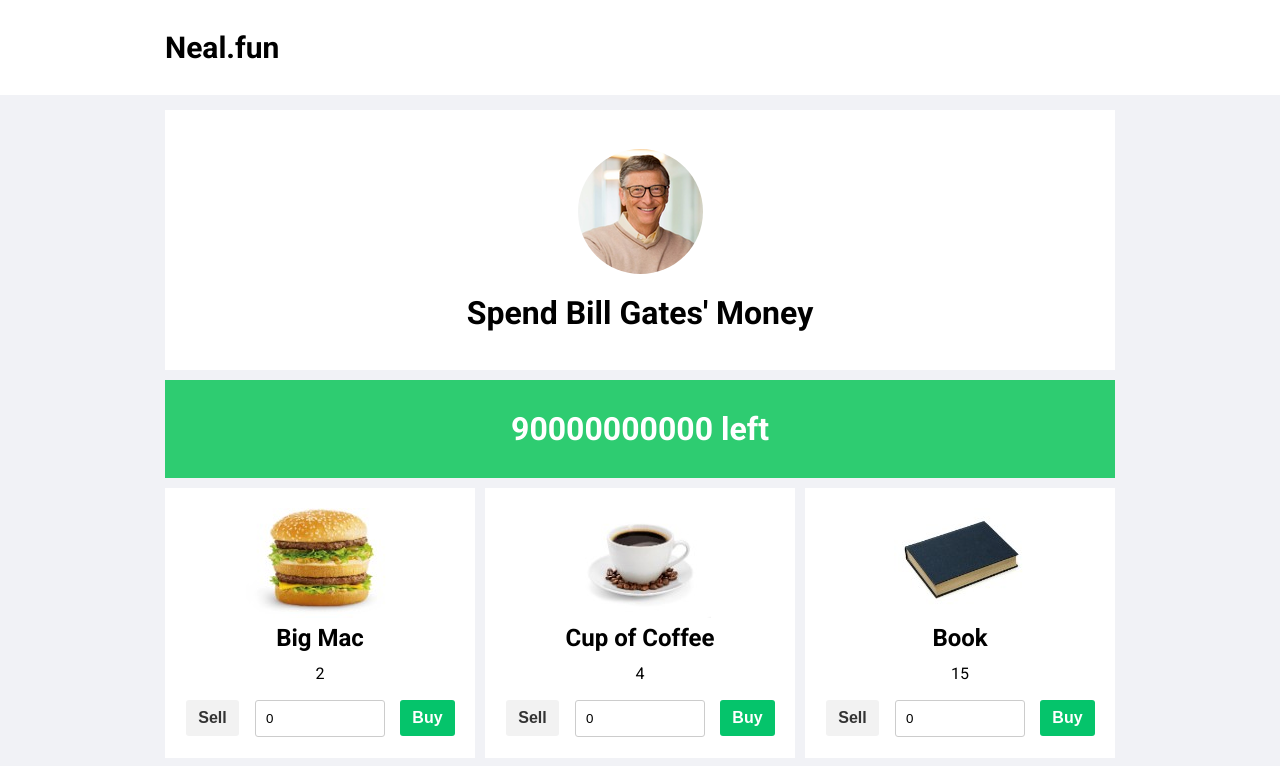
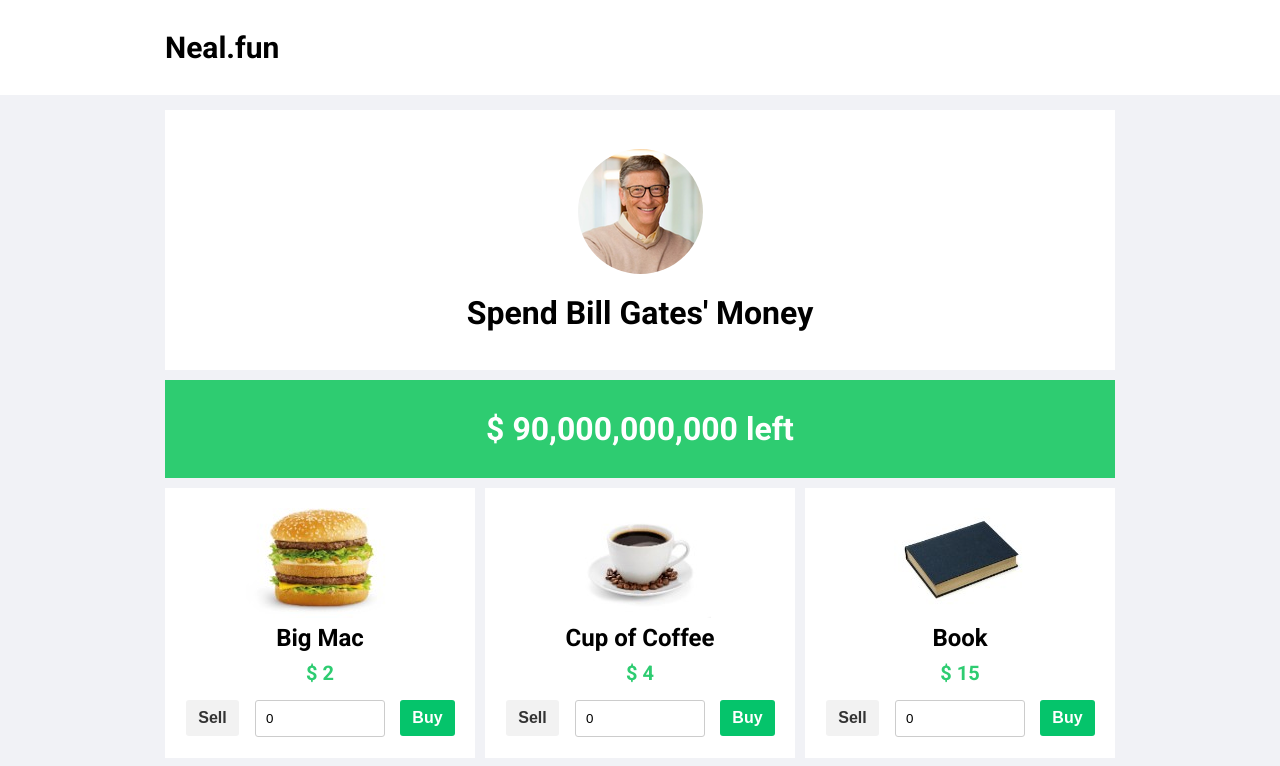
Before and after one commit to PauloKlixto/bill, a Vue app: page / in a window 1280 px wide. Shown: the top 766 px of the page. Built offline with nearby package versions, Linux system fonts and the light colour scheme.

Commit message:
Masked Values

```diff
--- a/src/main.js
+++ b/src/main.js
@@ -3,8 +3,13 @@
 import './registerServiceWorker'
 import router from './plugins/router'
 import store from './store'
+import maskFilters from '@/plugins/mask/maskFilters.js'
 
 Vue.config.productionTip = false
+
+// Create Masks
+maskFilters.noSpecialCharacters()
+maskFilters.setFilters()
 
 new Vue({
   router,
--- /dev/null
+++ b/src/plugins/mask/Mask.js
@@ -0,0 +1,24 @@
+export default {
+  money(value) {
+    let result
+    value = String(value)
+    value = value.replace(/\D/g, '')
+    if (value.length > 3) {
+      if (value.length % 3 === 2) {
+        value = value.replace(/^(\d{2})(\d)/, '$1,$2')
+        value = value.replace(/^(\d{2}),(\d{3})(\d)/, '$1,$2,$3')
+        value = value.replace(/^(\d{2}),(\d{3}),(\d{3})(\d)/, '$1,$2,$3,$4')
+      } else if (value.length % 3 === 1) {
+        value = value.replace(/^(\d{1})(\d)/, '$1,$2')
+        value = value.replace(/^(\d{1}),(\d{3})(\d)/, '$1,$2,$3')
+        value = value.replace(/^(\d{1}),(\d{3}),(\d{3})(\d)/, '$1,$2,$3,$4')
+      } else {
+        value = value.replace(/^(\d{3})(\d)/, '$1,$2')
+        value = value.replace(/^(\d{3}),(\d{3})(\d)/, '$1,$2,$3')
+        value = value.replace(/^(\d{3}),(\d{3}),(\d{3})(\d)/, '$1,$2,$3,$4')
+      }
+    }
+    result = value.length === 0 ? value : '$ ' + value
+    return result
+  }
+}
--- /dev/null
+++ b/src/plugins/mask/maskFilters.js
@@ -0,0 +1,30 @@
+import Vue from 'vue'
+import Mask from './Mask.js'
+
+const moneyToNumber = value => {
+  if (!value || typeof value === 'number') return value
+  value = value.replace(/[^0-9]/gm, '')
+  return Number(value)
+}
+
+const noSpecialCharacters = value => {
+  if (!value) return value
+  if (typeof value === 'number') return value
+  if (Array.isArray(value)) return value
+  return value.replace(/[^a-zA-Z0-9]/gm, '')
+}
+
+const setFilters = () => {
+  for (const fn in Mask) {
+    const maskFn = Mask[fn]
+    Vue.filter(fn, maskFn)
+  }
+
+  Vue.filter('noSpecialCharacters', noSpecialCharacters)
+  Vue.filter('moneyToNumber', moneyToNumber)
+}
+
+export default {
+  noSpecialCharacters,
+  setFilters
+}
--- a/src/views/bill/Bill.vue
+++ b/src/views/bill/Bill.vue
@@ -4,12 +4,12 @@
       <img class="Bill__billPhoto" src="@/assets/images/billGates.png" />
       <h1>Spend Bill Gates' Money</h1>
     </section>
-    <BaseBudget :value="value" />
+    <BaseBudget :value="maskedValue(value)" />
     <section class="Bill__cardsWrapper">
       <div class="Bill__cards" v-for="item in products" :key="item.id">
         <img :src="productImage(item.image)" class="Bill__cardsImage" />
         <h2 class="Bill__cardsTitle">{{ item.name }}</h2>
-        <span class="Bill__cardsValue">{{ item.value }}</span>
+        <span class="Bill__cardsValue">{{ maskedValue(item.value) }}</span>
         <BaseButton
           class="Bill__cardsSell"
           label="Sell"
@@ -44,6 +44,7 @@
 </template>
 
 <script>
+import Mask from '@/plugins/mask/Mask'
 import products from './assets/products'
 import { BaseButton, BaseBudget } from '@/components/atoms'
 
@@ -107,6 +108,10 @@
     }
   },
   methods: {
+    //Masked values
+    maskedValue(value) {
+      return Mask.money(value)
+    },
     //Image
     productImage(image) {
       return require(`@/assets/images/${image}.jpg`)
@@ -244,6 +249,9 @@
   }
   &__cardsValue {
     grid-area: value;
+    font-size: 20px;
+    color: rgb(46, 204, 113);
+    font-weight: bold;
   }
   &__cardsSell {
     grid-area: sell;
@@ -279,6 +287,7 @@
     font-size: 16px;
     font-weight: bold;
     display: grid;
+    gap: 10px;
     grid-template-columns: repeat(2, 1fr);
     justify-items: center;
     li {
```
Also changed, not shown: 2 other files (tests, documents, lock files or other folders).
